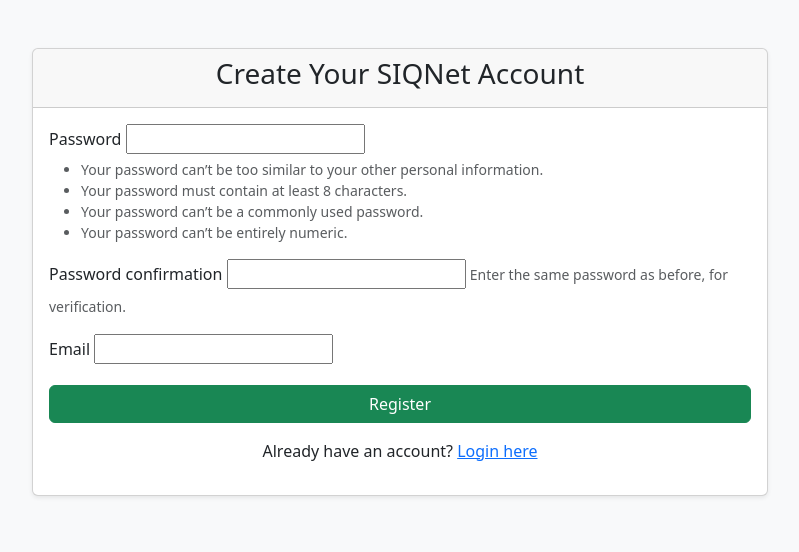
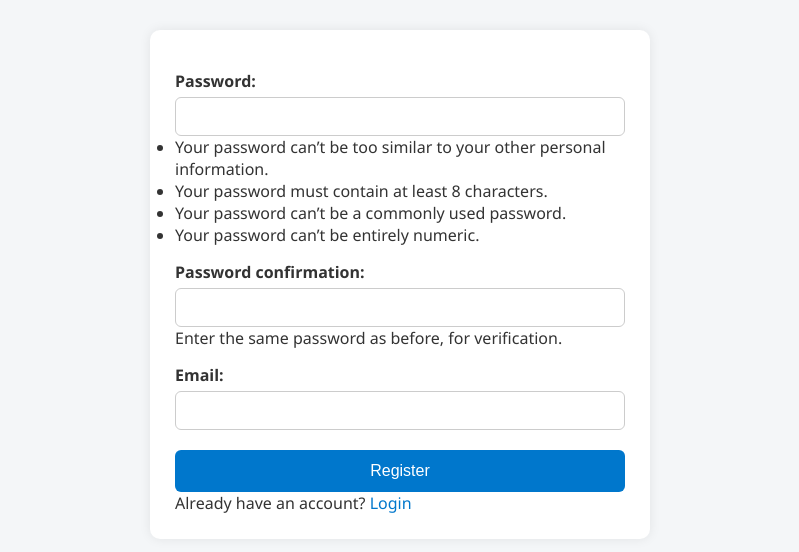
Before and after one commit to SIQVerse/siqnet-social-v, a Django app: page /auth/register/ in a window 1280 px wide. Shown: the top 552 px of the page, without its empty margins (240-1039 px from the left). Run offline with Django 4.2, Linux system fonts and the light colour scheme; parts of the project's set-up code (start-up, migrations or seed data) failed here and were passed over.

Commit message:
Update register.html

```diff
--- a/apps/userauth/templates/userauth/register.html
+++ b/apps/userauth/templates/userauth/register.html
@@ -1,58 +1,16 @@
+{% load static %}
 <!DOCTYPE html>
-<html lang="en">
+<html>
 <head>
-    <meta charset="UTF-8">
-    <title>Register | SIQNet Social V</title>
-    <link href="https://cdn.jsdelivr.net/npm/bootstrap@5.3.0/dist/css/bootstrap.min.css" rel="stylesheet">
+    <title>Register</title>
+    <link rel="stylesheet" href="{% static 'css/style.css' %}">
 </head>
-<body class="bg-light">
-    <div class="container mt-5">
-        <div class="row justify-content-center">
-            <div class="col-md-8">
-                <div class="card shadow-sm">
-                    <div class="card-header text-center">
-                        <h3>Create Your SIQNet Account</h3>
-                    </div>
-                    <div class="card-body">
-                        <form method="POST" enctype="multipart/form-data" novalidate>
-                            {% csrf_token %}
-                            {% if form.errors %}
-                                <div class="alert alert-danger">
-                                    <ul>
-                                        {% for field in form %}
-                                            {% for error in field.errors %}
-                                                <li>{{ error }}</li>
-                                            {% endfor %}
-                                        {% endfor %}
-                                        {% for error in form.non_field_errors %}
-                                            <li>{{ error }}</li>
-                                        {% endfor %}
-                                    </ul>
-                                </div>
-                            {% endif %}
-
-                            {% for field in form %}
-                                <div class="mb-3">
-                                    <label for="{{ field.id_for_label }}" class="form-label">{{ field.label }}</label>
-                                    {{ field }}
-                                    {% if field.help_text %}
-                                        <small class="form-text text-muted">{{ field.help_text }}</small>
-                                    {% endif %}
-                                </div>
-                            {% endfor %}
-
-                            <button type="submit" class="btn btn-success w-100">Register</button>
-                        </form>
-                        <p class="mt-3 text-center">
-                            Already have an account? <a href="{% url 'login' %}">Login here</a>
-                        </p>
-                    </div>
-                </div>
-            </div>
-        </div>
-    </div>
-
-    <!-- Optional: Bootstrap JS -->
-    <script src="https://cdn.jsdelivr.net/npm/bootstrap@5.3.0/dist/js/bootstrap.bundle.min.js"></script>
+<body>
+    <form method="POST" enctype="multipart/form-data">
+        {% csrf_token %}
+        {{ form.as_p }}
+        <button type="submit">Register</button>
+        <p>Already have an account? <a href="{% url 'login' %}">Login</a></p>
+    </form>
 </body>
 </html>
```
